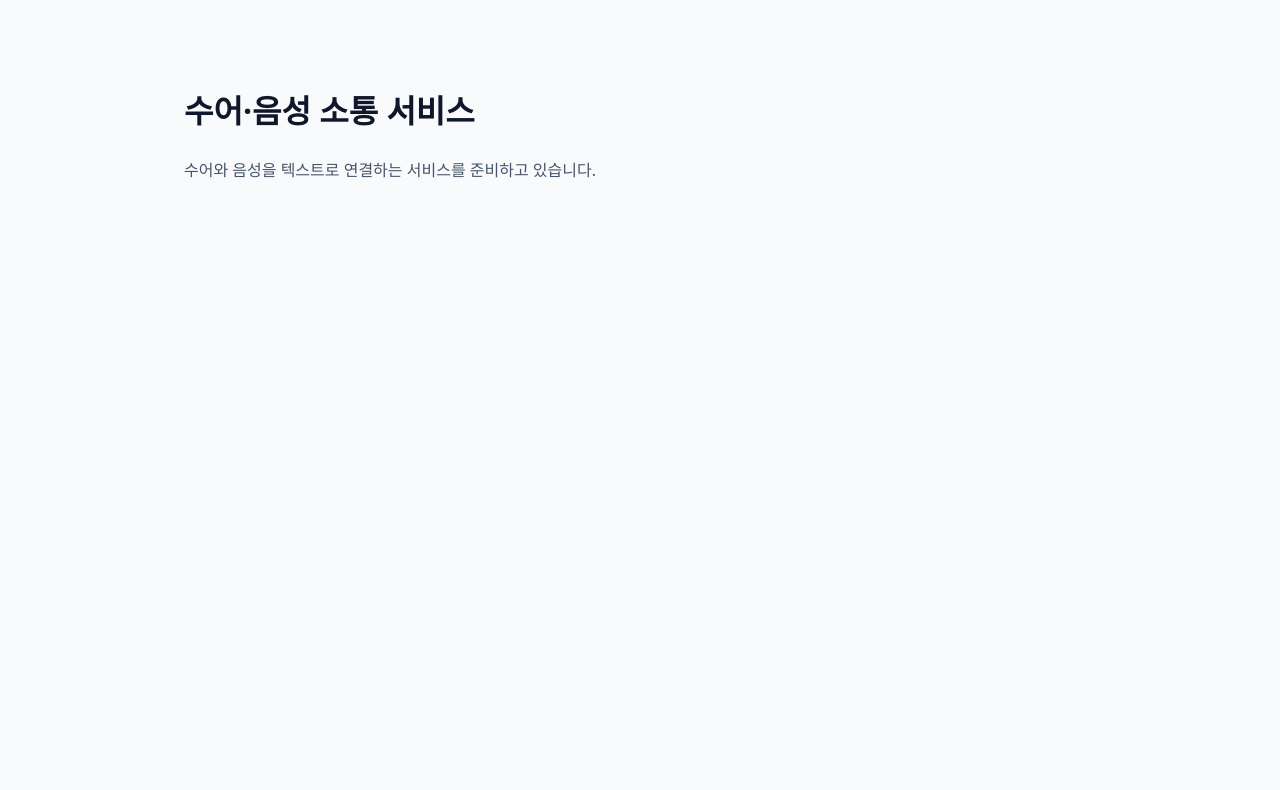
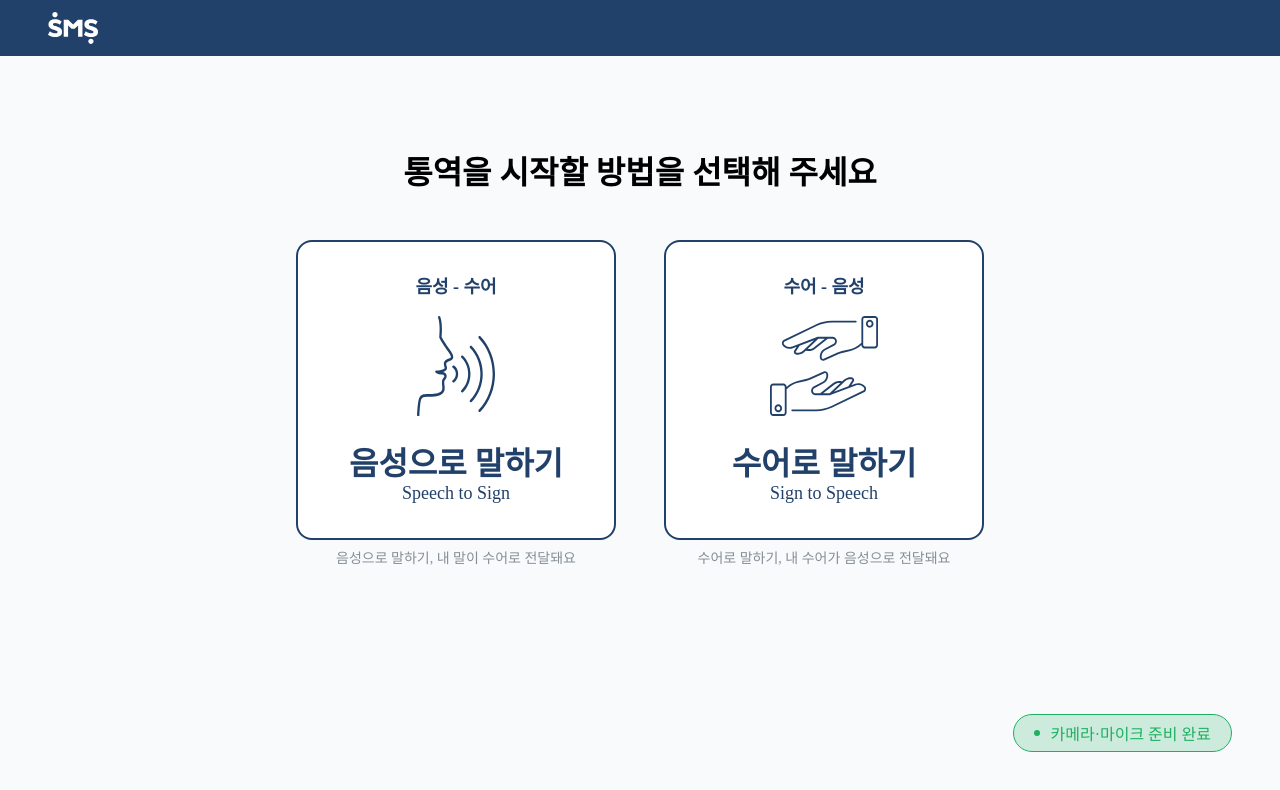
Before and after one commit to MoDeep11/sms_client, a React (Vite) app: page / in a window 1280 px wide. Shown: the top 790 px of the page. Built offline with nearby package versions, Linux system fonts and the light colour scheme.

Commit message:
feat: 메인 페이지 퍼블리싱

```diff
--- a/src/pages/HomePage.tsx
+++ b/src/pages/HomePage.tsx
@@ -1,20 +1,67 @@
-import styled from '@emotion/styled'
+import styled from "@emotion/styled";
+import Header from "@/components/Header";
+import ChoiceBoxList from "@/components/homePage/ChoiceBoxList";
+import IsReady from "@/components/homePage/IsReady";
+import NotFoundPage from "@/pages/NotFoundPage";
 
 export default function HomePage() {
-  return (
-    <Page>
-      <h1>수어·음성 소통 서비스</h1>
-      <Description>수어와 음성을 텍스트로 연결하는 서비스를 준비하고 있습니다.</Description>
-    </Page>
-  )
+  try {
+    return (
+      <Page>
+        <HeaderSlot>
+          <Header />
+        </HeaderSlot>
+        <Center>
+          <Title>통역을 시작할 방법을 선택해 주세요</Title>
+          <ChoiceBoxList />
+        </Center>
+        <ReadySlot>
+          <IsReady status="success" />
+        </ReadySlot>
+      </Page>
+    );
+  } catch {
+    return <NotFoundPage />;
+  }
 }
 
 const Page = styled.main`
-  max-width: 960px;
-  margin: 0 auto;
-  padding: 64px 24px;
-`
+  position: relative;
+  display: flex;
+  min-height: 100dvh;
+`;
 
-const Description = styled.p`
-  color: ${({ theme }) => theme.colors.muted};
-`
+const HeaderSlot = styled.div`
+  position: absolute;
+  top: 0;
+  left: 0;
+  right: 0;
+`;
+
+const ReadySlot = styled.div`
+  position: fixed;
+  right: 48px;
+  bottom: 48px;
+`;
+
+const Center = styled.div`
+  display: flex;
+  flex: 1;
+  justify-content: center;
+  align-items: center;
+  flex-direction: column;
+  width: 100%;
+  margin-bottom: 6%;
+`;
+
+const Title = styled.div`
+  color: #000;
+  text-align: center;
+  font-family: Pretendard;
+  font-size: var(--typo-heading-h1, 32px);
+  font-style: normal;
+  font-weight: 700;
+  line-height: 120%; /* 38.4px */
+  align-self: stretch;
+  margin-bottom: 48px;
+`;
```
